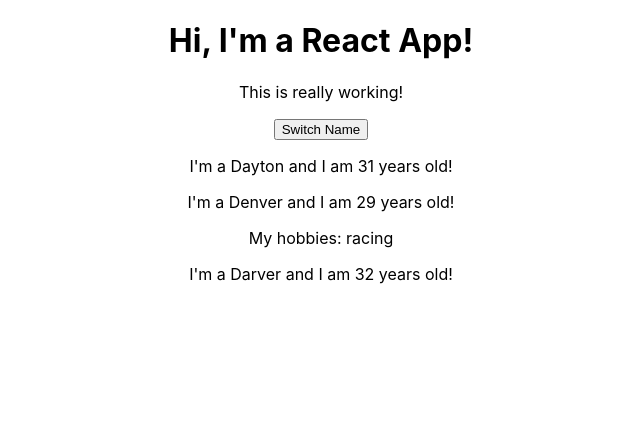
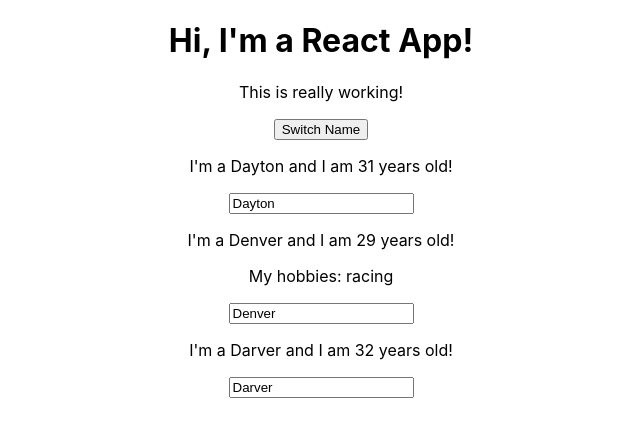
Before and after one commit to nicklocicero/react-complete-guide, a React (Create React App) app: page / in a window 1280 px wide. Shown: the top 436 px of the page, without its empty margins (319-959 px from the left). Built offline with nearby package versions, Linux system fonts and the light colour scheme.

Commit message:
added two way binding for components.

```diff
--- a/src/App.js
+++ b/src/App.js
@@ -12,12 +12,22 @@
     ]
   };
 
-  switchNameHandler = () => {
+  switchNameHandler = (newName) => {
     // console.log('was clicked');
     this.setState({
       persons: [
-        { name: 'Jake', age: 31 },
+        { name: newName, age: 31 },
         { name: 'Jiles', age: 29 },
+        { name: 'Jill', age: 50 }
+      ]
+    });
+  }
+
+  nameChangedHandler = (event) => {
+    this.setState({
+      persons: [
+        { name: 'Gilly', age: 31 },
+        { name: event.target.value, age: 29 },
         { name: 'Jill', age: 50 }
       ]
     });
@@ -28,10 +38,18 @@
       <div className="App">
         <h1>Hi, I'm a React App!</h1>
         <p>This is really working!</p>
-        <button onClick={this.switchNameHandler}>Switch Name</button>
-        <Person name={this.state.persons[0].name} age={this.state.persons[0].age} />
-        <Person name={this.state.persons[1].name} age={this.state.persons[1].age} >My hobbies: racing</Person>
-        <Person name={this.state.persons[2].name} age={this.state.persons[2].age} />
+        <button onClick={() => this.switchNameHandler('')}>Switch Name</button>
+        <Person
+          name={this.state.persons[0].name}
+          age={this.state.persons[0].age} />
+        <Person
+          name={this.state.persons[1].name}
+          age={this.state.persons[1].age}
+          click={this.switchNameHandler.bind(this, 'Steele built railroad')}
+          changed={this.nameChangedHandler}>My hobbies: racing</Person>
+        <Person
+          name={this.state.persons[2].name}
+          age={this.state.persons[2].age} />
       </div>
     );
     // return React.createElement('div', {className: 'App'}, React.createElement('h1', null, 'Hi, I\' a React app!!!'));
--- a/src/Person/Person.js
+++ b/src/Person/Person.js
@@ -3,8 +3,9 @@
 const person = (props) => {
     return (
         <div>
-            <p>I'm a {props.name} and I am {props.age} years old!</p>
+            <p onClick={props.click}>I'm a {props.name} and I am {props.age} years old!</p>
             <p>{props.children}</p>
+            <input type="text" onChange={props.changed} value={props.name} />
         </div>
     )
 }
```
